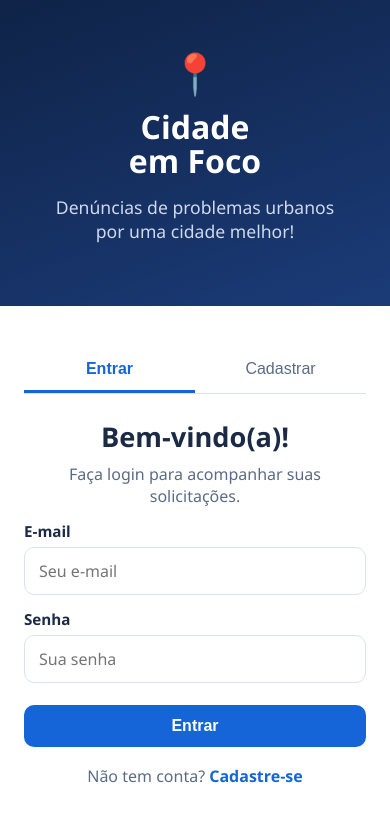
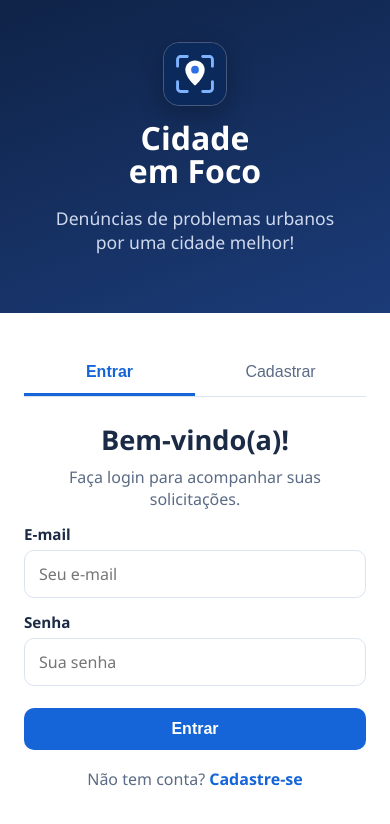
Before and after one commit to Gheovana/cidade-em-foco, an Angular app in the folder frontend/: page /login in a window 390 px wide. Shown: the top 824 px of the page. Built offline with nearby package versions, Linux system fonts and the light colour scheme.

Commit message:
Novo logotipo

```diff
--- a/frontend/src/app/layout/painel/painel.css
+++ b/frontend/src/app/layout/painel/painel.css
@@ -22,8 +22,12 @@
   margin-bottom: 28px;
 }
 
-.logo-icone {
-  font-size: 2rem;
+.logo-imagem {
+  width: 56px;
+  height: 56px;
+  margin-bottom: 8px;
+  border-radius: 16px;
+  border: 1px solid rgba(255, 255, 255, 0.18);
 }
 
 .logo-texto {
--- a/frontend/src/app/layout/painel/painel.html
+++ b/frontend/src/app/layout/painel/painel.html
@@ -1,7 +1,7 @@
 <div class="estrutura">
   <aside class="menu">
     <div class="logo">
-      <div class="logo-icone">📍</div>
+      <img class="logo-imagem" src="logo.svg" alt="" />
       <div class="logo-texto">Cidade<br />em Foco</div>
     </div>
 
--- a/frontend/src/app/pages/login/login.css
+++ b/frontend/src/app/pages/login/login.css
@@ -15,8 +15,12 @@
   text-align: center;
 }
 
-.marca-icone {
-  font-size: 4rem;
+.marca-imagem {
+  width: 96px;
+  height: 96px;
+  border-radius: 24px;
+  border: 1px solid rgba(255, 255, 255, 0.22);
+  box-shadow: 0 8px 24px rgba(0, 0, 0, 0.25);
 }
 
 .marca h1 {
@@ -129,7 +133,9 @@
     font-size: 2rem;
   }
 
-  .marca-icone {
-    font-size: 2.5rem;
+    .marca-imagem {
+    width: 64px;
+    height: 64px;
+    border-radius: 16px;
   }
 }
--- a/frontend/src/app/pages/login/login.html
+++ b/frontend/src/app/pages/login/login.html
@@ -1,7 +1,7 @@
 <div class="tela">
   <section class="lado-marca">
     <div class="marca">
-      <div class="marca-icone">📍</div>
+      <img class="marca-imagem" src="logo.svg" alt="Logotipo do Cidade em Foco" />
       <h1>Cidade<br />em Foco</h1>
       <p>Denúncias de problemas urbanos<br />por uma cidade melhor!</p>
     </div>
--- a/frontend/src/index.html
+++ b/frontend/src/index.html
@@ -1,11 +1,11 @@
 <!doctype html>
-<html lang="en">
+<html lang="pt-BR">
   <head>
     <meta charset="utf-8" />
-    <title>CidadeEmFoco</title>
+    <title>Cidade em Foco</title>
     <base href="/" />
     <meta name="viewport" content="width=device-width, initial-scale=1" />
-    <link rel="icon" type="image/x-icon" href="favicon.ico" />
+    <link rel="icon" type="image/svg+xml" href="logo.svg" />
   </head>
   <body>
     <app-root></app-root>
```
Also changed, not shown: frontend/public/logo.svg (added).
